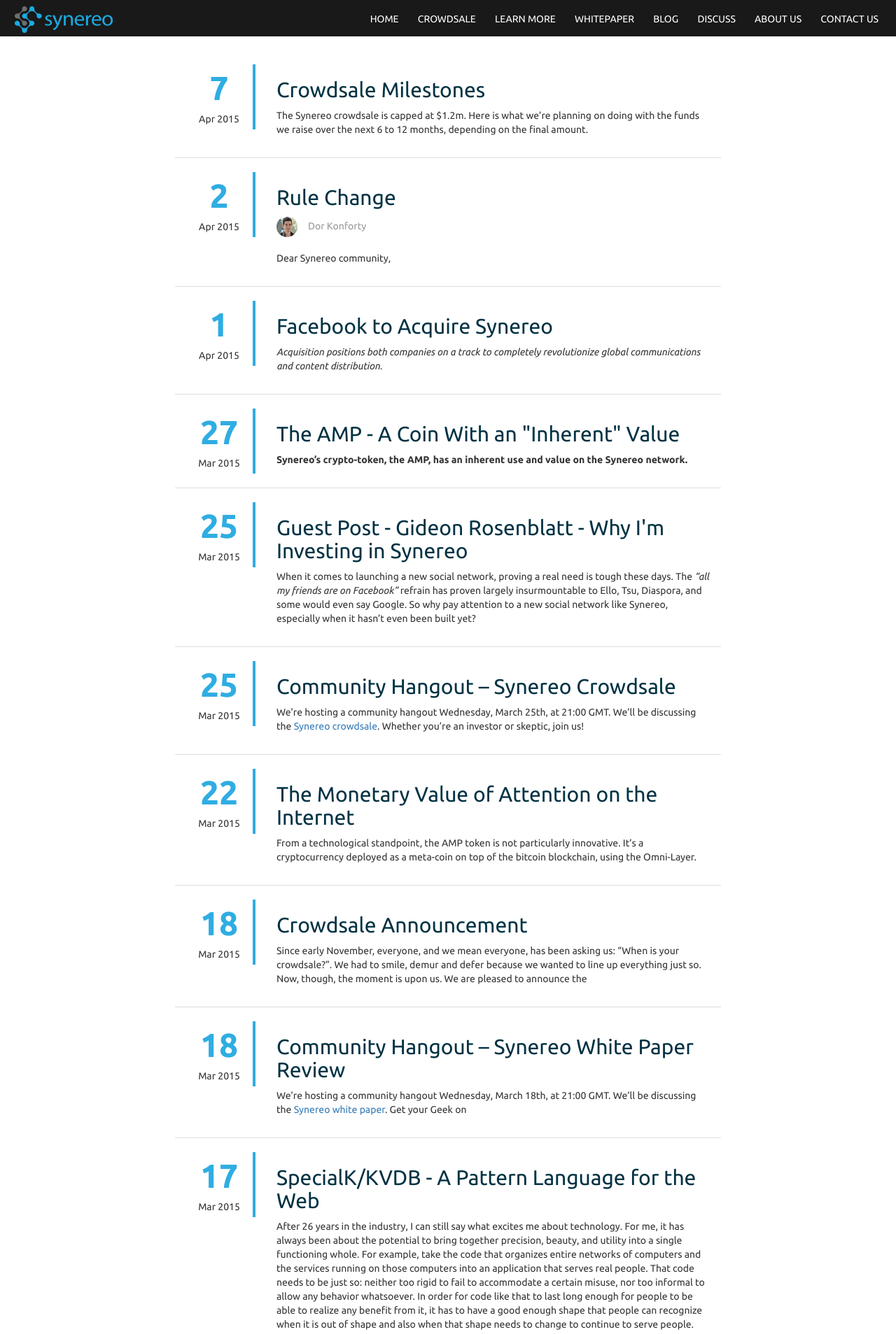
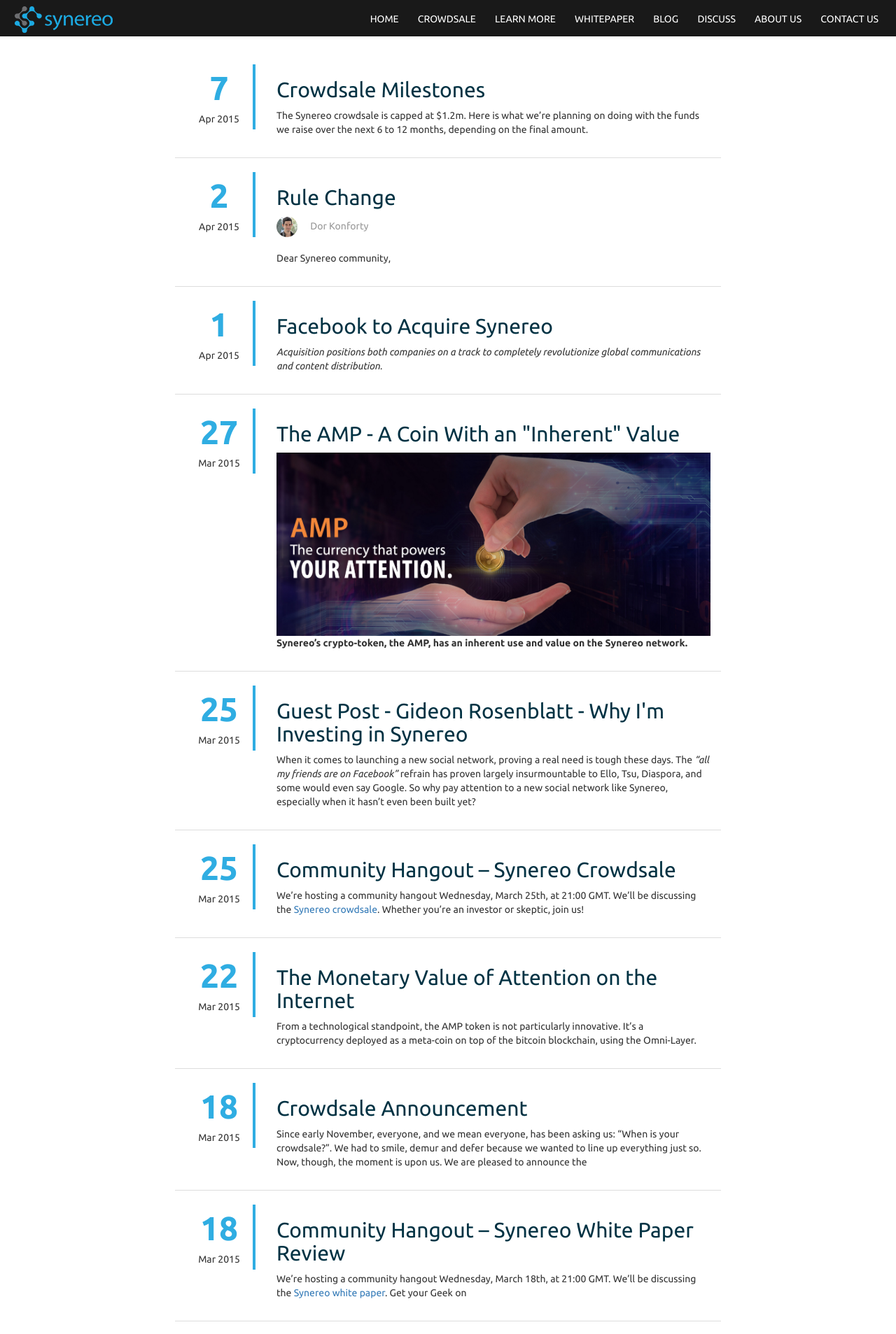
Before and after one commit to synereo/blog.synereo.com, a Jekyll site: the page built from index.html, in a window 1280 px wide. Shown: the top 1907 px of the page at 70% size. Built offline with Jekyll 4.4.1, drawn with Linux system fonts in a browser that asks for light colours; nearby versions of some CDN libraries; the list of posts is cut into pages by our own code.

Commit message:
Add cover image

```diff
--- a/_posts/2015-03-28-how-amps-work.markdown
+++ b/_posts/2015-03-28-how-amps-work.markdown
@@ -4,6 +4,7 @@
 published: true
 title: The AMP - A Coin With an "Inherent" Value
 date: '2015-03-28 01:00:00 +0200'
+cover_image: /img/uploads/amp_hand_text.png
 ---
 
 **Synereo’s crypto-token, the AMP, has an inherent use and value on the Synereo network.**
--- a/_sass/_main.scss
+++ b/_sass/_main.scss
@@ -33,6 +33,11 @@
                     margin-right: 15px;
                 }
             }
+            div.cover {
+                img {
+                    width: 100%;
+                }
+            }
         }
     }
 
--- a/index.html
+++ b/index.html
@@ -16,9 +16,20 @@
         <h2>
           <a class="post-link" href="{{ post.url | prepend: site.baseurl }}">{{ post.title }}</a>
         </h2>
+
         {% if post.author %}
-        <div class="meta"><img src="/img/team/{{ post.author|slugify }}.jpg">{{ post.author }}</div>
+        <div class="meta">
+          <img src="/img/team/{{ post.author|slugify }}.jpg">
+          <span>{{ post.author }}</span>
+        </div>
         {% endif %}
+
+        {% if post.cover_image %}
+        <div class="cover">
+          <img src="{{ post.cover_image }}">
+        </div>
+        {% endif %}
+
         {{ post.excerpt }}
       </div>
     </div>
```
